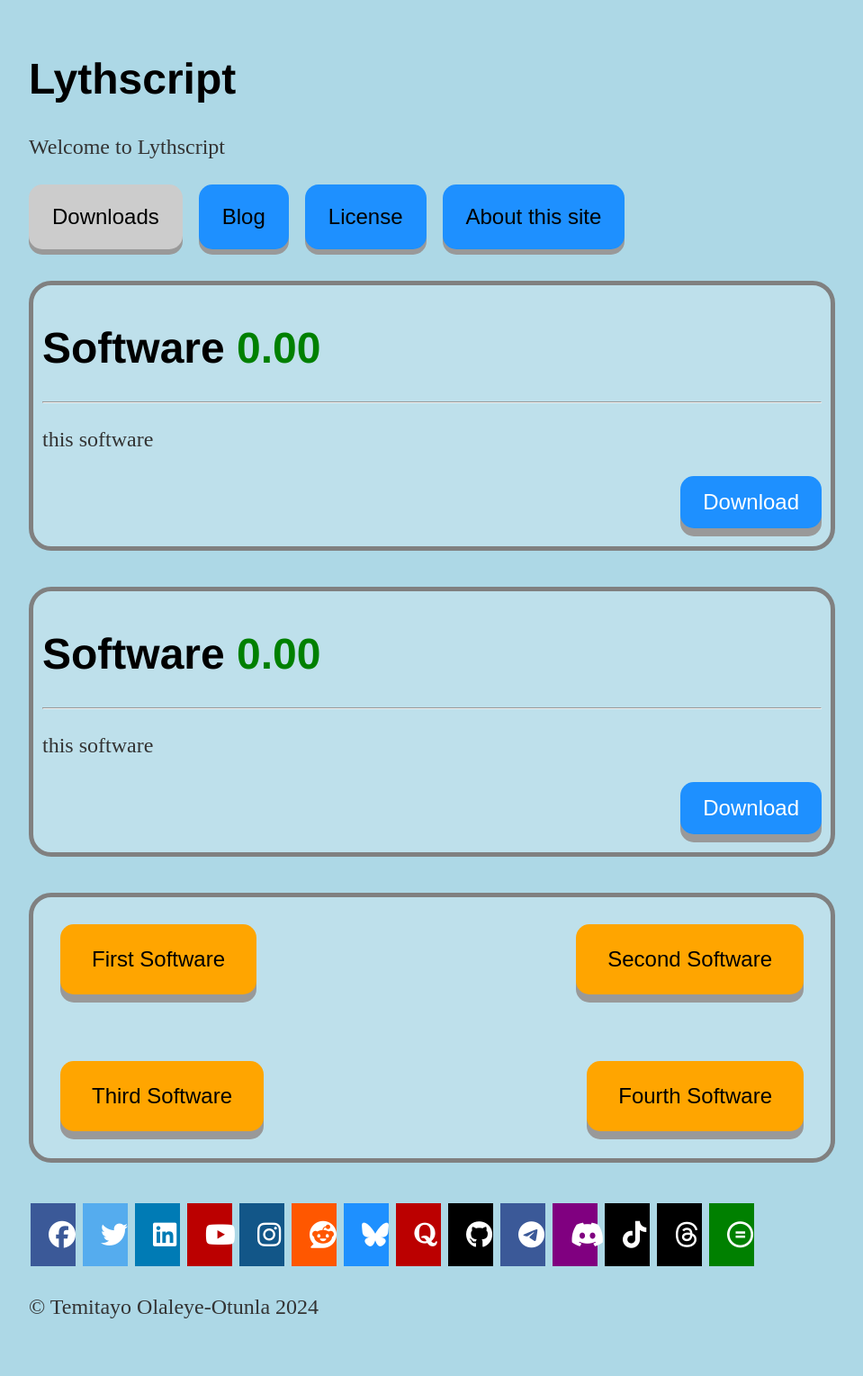
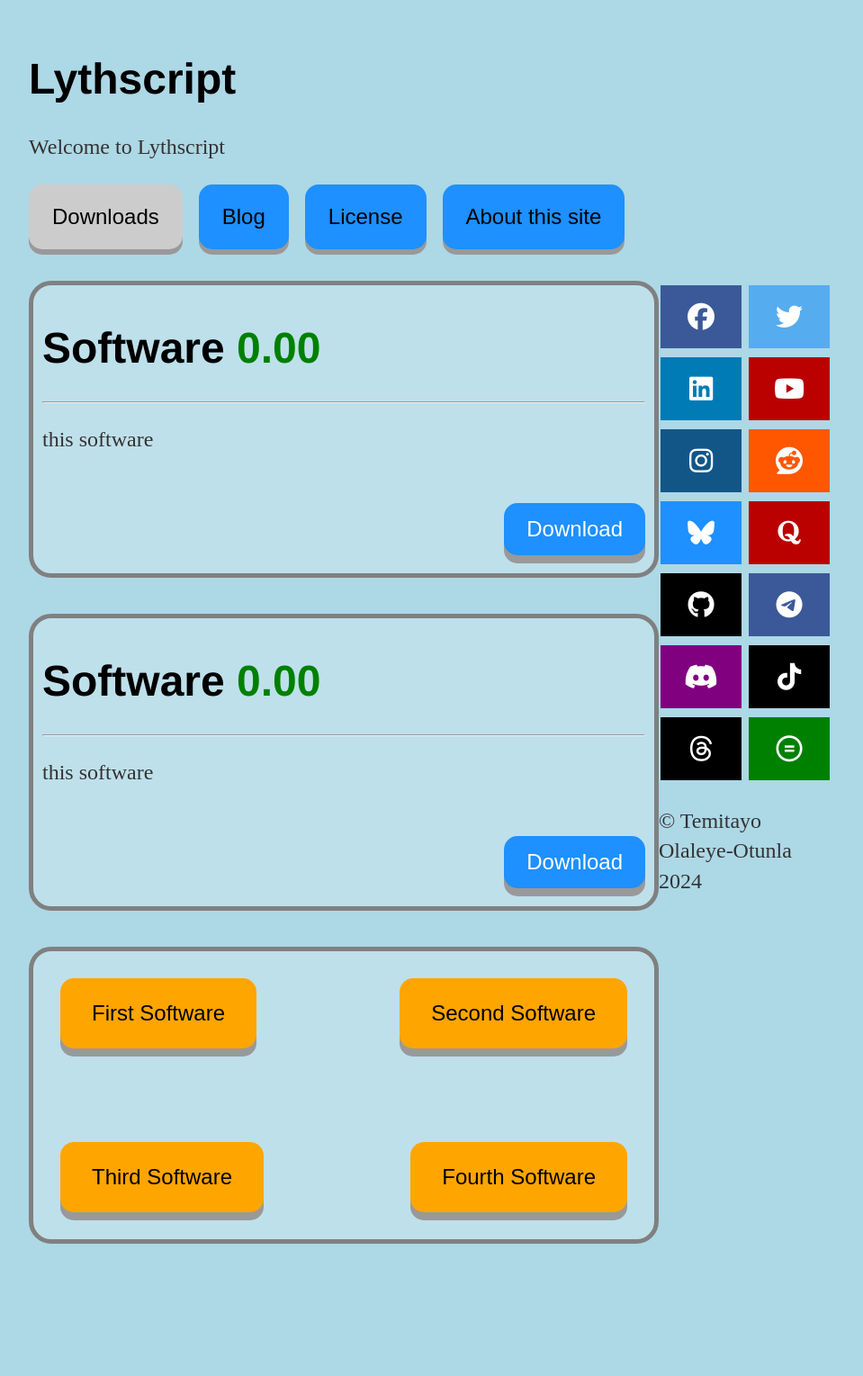
Before and after one commit to lythwind/lythwind.github.io, a Jekyll site: the page built from index.html, in a window 1280 px wide. Shown: the whole page at 90% size, without its empty margins (160-1119 px from the left). Built offline with Jekyll 4.4.1, drawn with Linux system fonts in a browser that asks for light colours; nearby versions of some CDN libraries; after the commit the page ends 1422 px from its top, so only the background shows below that.

Commit message:
Update main.css

```diff
--- a/css/main.css
+++ b/css/main.css
@@ -1,6 +1,3 @@
-* {
-  box-sizing: border-box;
-}
 
 .bdiv-container {
   border-radius: 25px;
@@ -12,7 +9,7 @@
   margin-bottom: 40px;
   position: relative;
   background-color: rgba(255,255,255,0.2);
-  width: 100%;
+  display: inline-block;
   float: left;
 }
 
```
